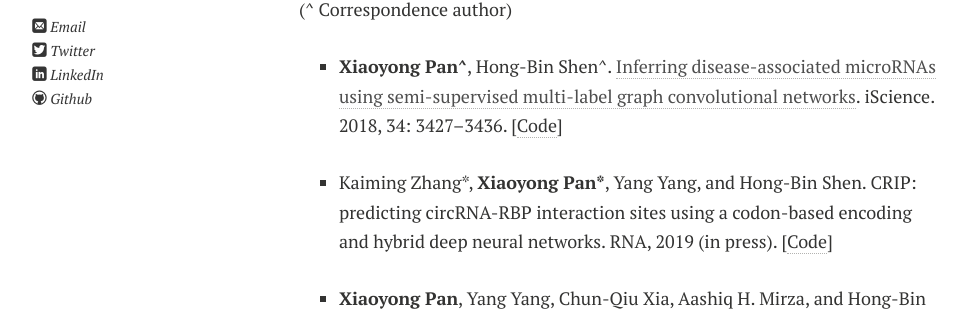
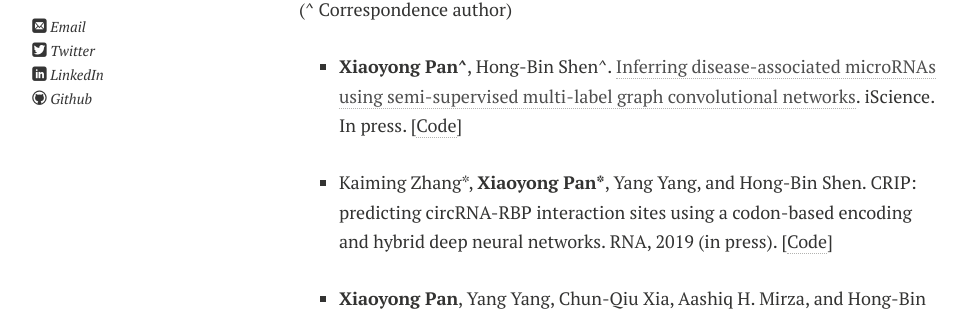
Before and after one commit to xypan1232/xypan1232.github.io, a Jekyll site: the page built from publications.md, in a window 1280 px wide and 900 px high. Shown: the part 223-534 px from the top of the window, without its empty margins (21-987 px from the left). Built offline with Jekyll 4.4.1, drawn with Linux system fonts in a browser that asks for light colours; nearby versions of some CDN libraries; Markdown is read by kramdown in place of the engine named in the settings.

Commit message:
Update publications.md

```diff
--- a/publications.md
+++ b/publications.md
@@ -12,7 +12,7 @@
 <ul>
 
 <li>
-    <p><b>Xiaoyong Pan^</b>, Hong-Bin Shen^. <a href="">Inferring disease-associated microRNAs using semi-supervised multi-label graph convolutional networks</a>. iScience. 2018, 34: 3427–3436. [<a href="https://github.com/xypan1232/DimiG">Code</a>]</p>
+    <p><b>Xiaoyong Pan^</b>, Hong-Bin Shen^. <a href="">Inferring disease-associated microRNAs using semi-supervised multi-label graph convolutional networks</a>. iScience. In press. [<a href="https://github.com/xypan1232/DimiG">Code</a>]</p>
   </li>
 
 <li>
```
